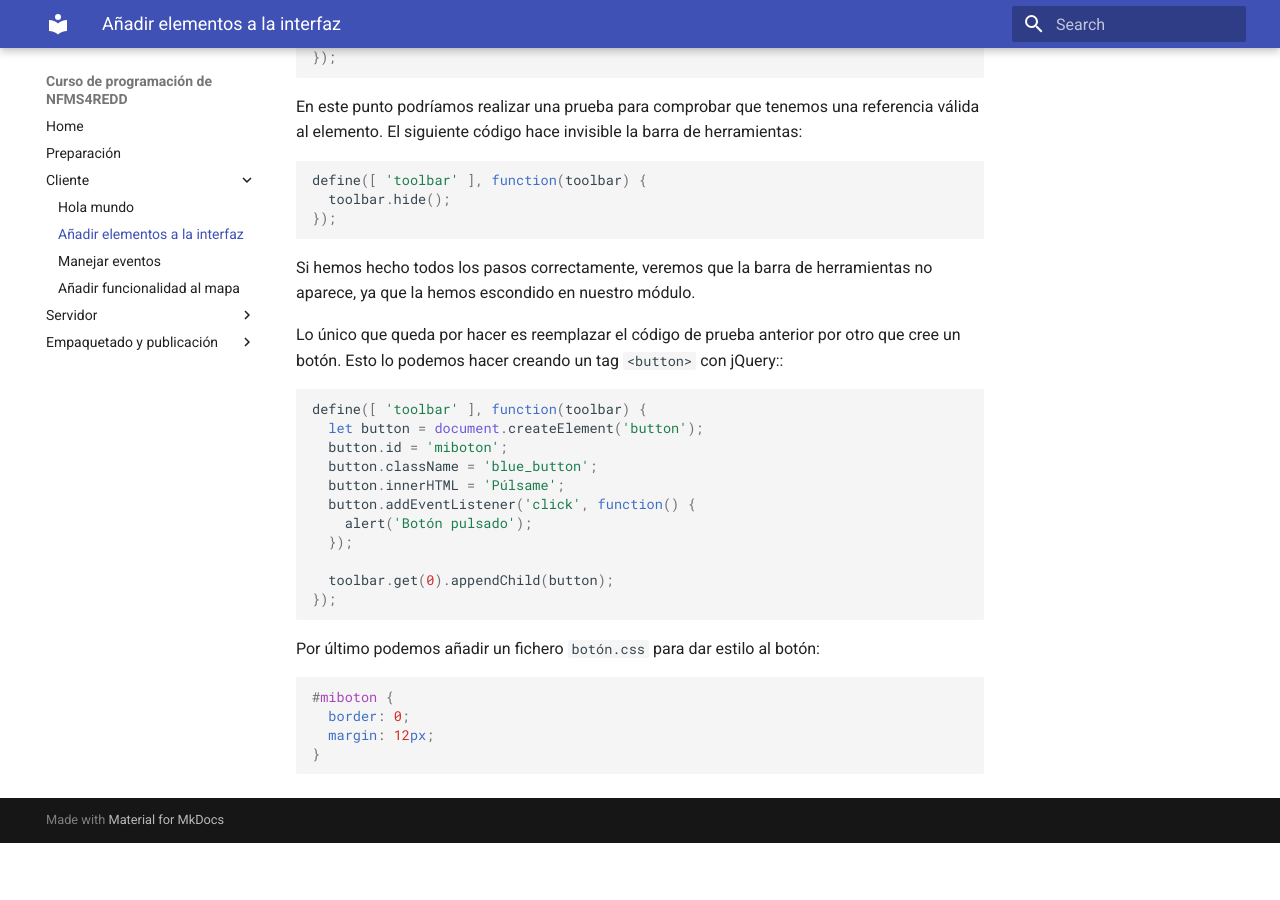
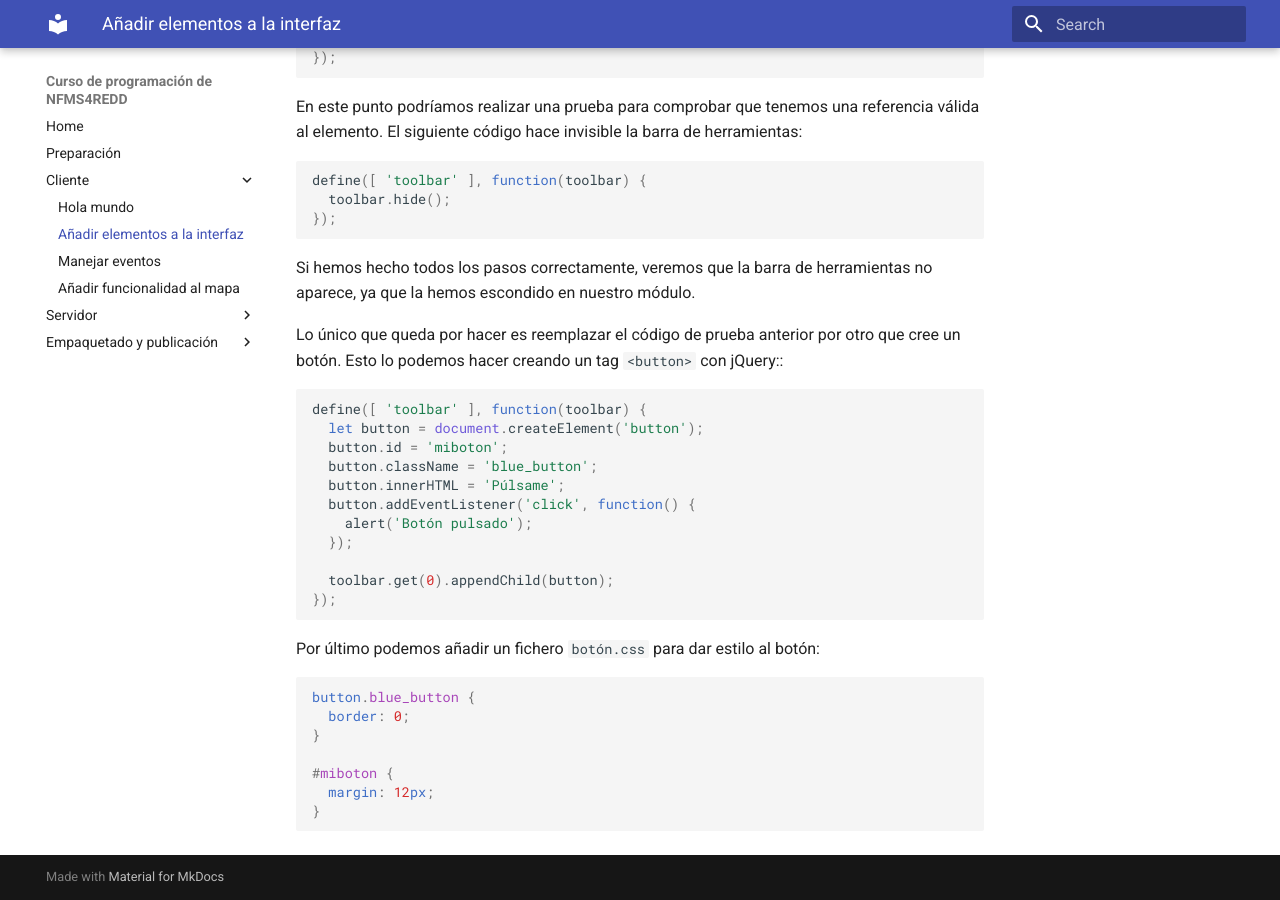
Before and after one commit to nfms4redd/webinar-programacion, an MkDocs documentation site: the page built from docs/client/add_ui.md, in a window 1280 px wide and 900 px high, scrolled down 599 px. Built offline with MkDocs 1.6.1 and Material for MkDocs 9.7.7, drawn with Linux system fonts in a browser that asks for light colours; old or Windows-style settings are respelled for this version of MkDocs; before the commit the page ends 1442 px from its top, so only the background shows below that.

Commit message:
Minor CSS fix for new button chapter

````diff
--- a/docs/client/add_ui.md
+++ b/docs/client/add_ui.md
@@ -51,8 +51,11 @@ define([ 'toolbar' ], function(toolbar) {
 Por último podemos añadir un fichero `botón.css` para dar estilo al botón:
 
 ```css
+button.blue_button {
+  border: 0;
+}
+
 #miboton {
-  border: 0;
   margin: 12px;
 }
 ```
````
